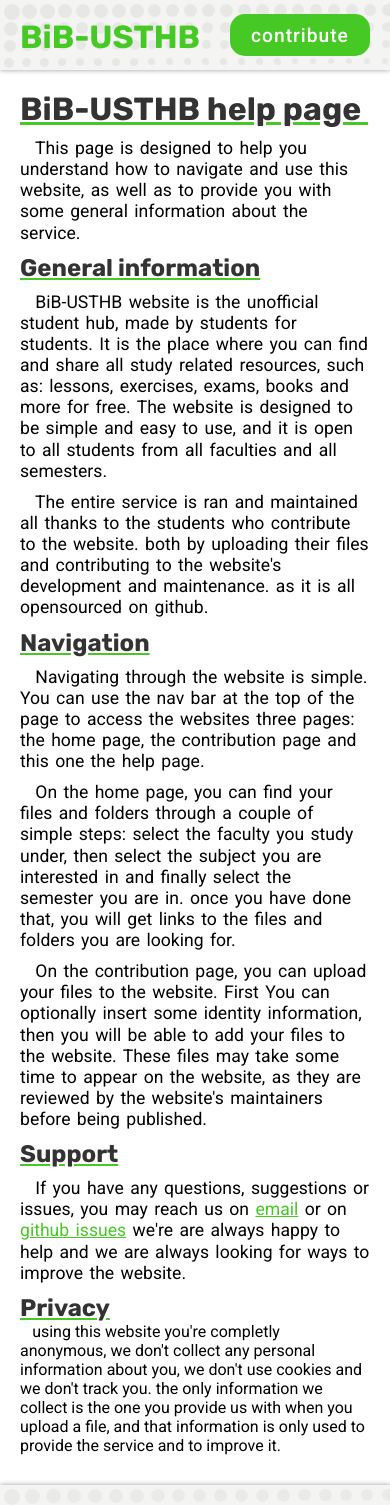
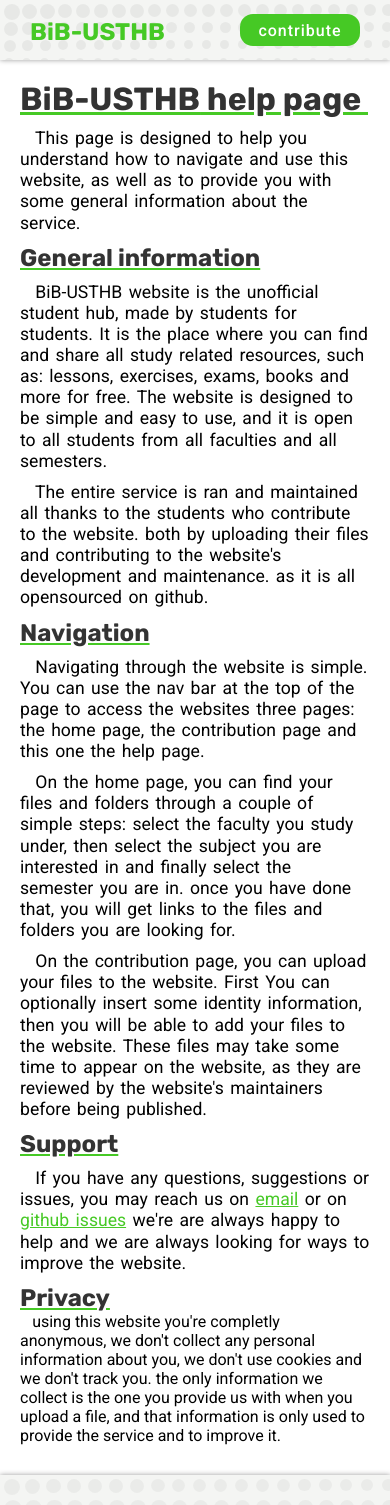
Before and after one commit to hexxt-git/bib-usthb, a SvelteKit app: page /help in a window 390 px wide. Shown: the top 1505 px of the page. Built offline with nearby package versions, Linux system fonts and the light colour scheme.

Commit message:
tweaked ui for mobile users

```diff
--- a/src/routes/+layout.svelte
+++ b/src/routes/+layout.svelte
@@ -7,6 +7,7 @@
     })
 
     import NotificationSystem from "./NotificationSystem.svelte";
+
 </script>
 
 <NotificationSystem />
@@ -65,6 +66,7 @@
         @media screen and (max-width: 700px){
             :root{
                 --side-margin: 20px;
+                --nav-height: 60px;
             }
         }
     </style>
@@ -120,6 +122,7 @@
         @media screen and (max-width: 700px){
             :root{
                 --side-margin: 20px;
+                --nav-height: 60px;
             }
         }
         *{
--- a/src/routes/Footer.svelte
+++ b/src/routes/Footer.svelte
@@ -1,11 +1,33 @@
 <script>
+	import { onMount } from "svelte";
     import Bubbles from "./Bubbles.svelte";
+    let current_theme = ''
+    onMount(()=>{
+        if(typeof window !== 'undefined'){
+            if(localStorage.getItem("theme") == null){
+                localStorage.setItem("theme", "light")
+            }
+            current_theme = localStorage.getItem("theme")
+            document.documentElement.setAttribute('theme', current_theme)
+        }
+    })
+
+    let switch_mode = ()=>{
+        localStorage.setItem("theme", localStorage.getItem("theme") == "dark" ? "light" : "dark");
+        location.reload()
+    }
 </script>
-
 <footer id="footer">
     <Bubbles offset={5} flip_y={1} height={8} opacity={4}/>
     <div>
         made by <a href="https://9EED.github.io/" target="_blank"> Zeghdani Salah </a> and <a href="https://laindev.me/" target="_blank"> Aymen charfaoui </a>
+    </div>
+    <!-- svelte-ignore a11y-click-events-have-key-events -->
+    <div id="mobile-links">
+    <div on:click={switch_mode}> switch website theme to <span>{current_theme == 'dark' ? 'light' : 'dark'} mode </span></div>
+    <div>
+        having an issues? visit our <a href="./help">help</a> page
+    </div>
     </div>
     <div>
         kept alive by your <a href="./contribute/">contributions</a>
@@ -28,11 +50,16 @@
         overflow: hidden;
         color: var(--text-color);
     }
-    footer a{
+    footer a, footer span{
         color: var(--brand-color);
         text-decoration: none;
     }
-    footer a:hover{
+    footer a:hover, footer span:hover{
         text-decoration: underline;
     }
+    @media (min-width: 800px), (min-aspect-ratio: 3/4){
+        #mobile-links{
+            display: none;
+        }
+    }
 </style>
--- a/src/routes/FractalBackground.svelte
+++ b/src/routes/FractalBackground.svelte
@@ -39,7 +39,7 @@
 
 <div>
     {#each new Array(100).fill(0).map((_,i)=>i) as x}
-    {#each new Array(80).fill(0).map((_,i)=>i) as y}
+    {#each new Array(60).fill(0).map((_,i)=>i) as y}
     <div style="
             left: {x*20}px;
             top: {y*20}px;
--- a/src/routes/Nav.svelte
+++ b/src/routes/Nav.svelte
@@ -53,7 +53,7 @@
         display: flex;
         justify-content: center;
         align-items: center;
-        gap: 20px;
+        gap: 30px;
     }
     a, span{
         cursor: pointer;
@@ -100,14 +100,17 @@
     }
     @media (max-width: 500px) {
         nav{
-            padding: 0px 20px;
+            padding: 0px 30px;
         }
         #nav-logo{
-            min-width: 180px;
-            font-size: 2em;
+            min-width: 140px;
+            font-size: 1.5em;
         }
         #nav-contribute{
-            padding: 7px 15px;
+            font-size: 1em;
+            height: 32px;
+            width: 120px;
+            border-radius: 13px;
         }
     }
 </style>
--- a/src/routes/Notification.svelte
+++ b/src/routes/Notification.svelte
@@ -29,6 +29,7 @@
 <style>
     main{
         width: 350px;
+        max-width: 90vw;
         padding: 15px;
         color: white;
         border-radius: var(--element-radius);
--- a/src/routes/SearchBar.svelte
+++ b/src/routes/SearchBar.svelte
@@ -54,6 +54,11 @@
             width: 80vw;
         }
     }
+    @media screen and (orientation: portrait){
+        #container{
+            width: 300px;
+        }
+    }
     input{
         background-color: transparent;
         border: none;
--- a/src/routes/Welcome.svelte
+++ b/src/routes/Welcome.svelte
@@ -62,7 +62,7 @@
     }
     @media (max-width: 800px), (orientation: portrait){
         #text-container{
-            padding-top: 0;
+            padding-bottom: 200px;
             gap: 20px;
         }
         h1{
```
